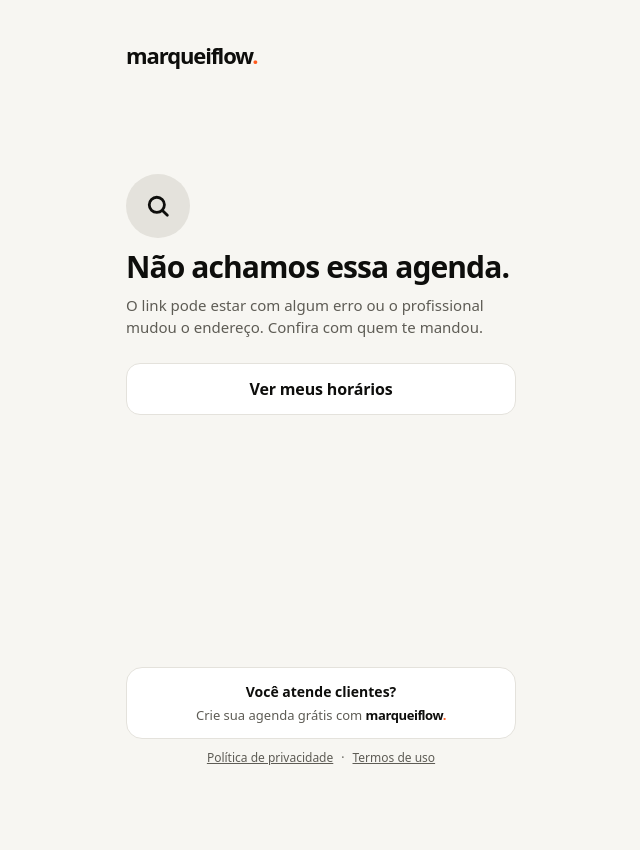
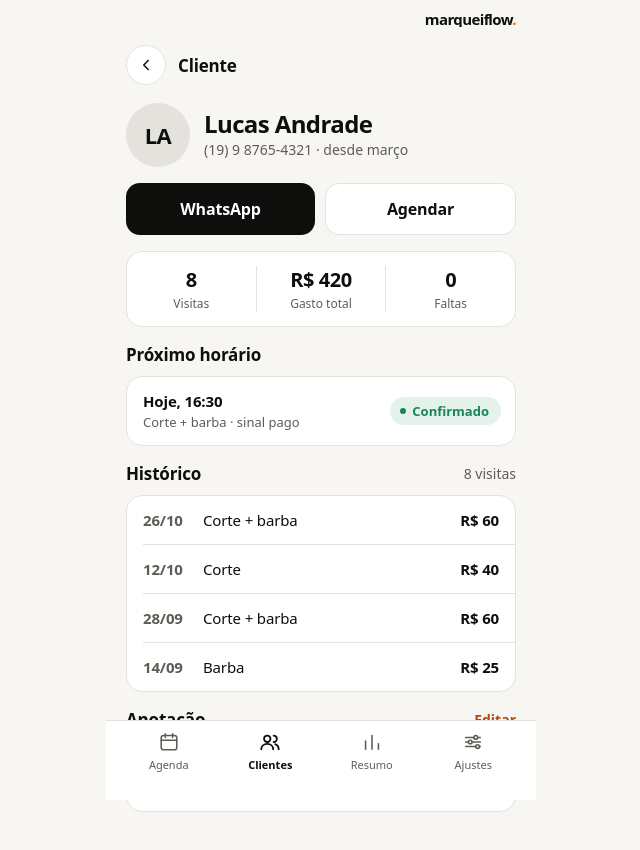
Before and after one commit to KauaCasella/marqueiflow, a React (Vite) app in the folder frontend/: page /painel/clientes/1 in a window 1280 px wide. Shown: the top 850 px of the page, without its empty margins (319-959 px from the left). Before the commit the page ends 800 px from the top, so only its background shows below. Built offline with nearby package versions, Linux system fonts and the light colour scheme.

Commit message:
CLT-02: tela de detalhes do cliente (somente tela)

```diff
--- /dev/null
+++ b/frontend/src/presentation/components/clientes/clientesExemplo.js
@@ -0,0 +1,49 @@
+// Clientes de exemplo (Figma · 11 Clientes) até existir back-end.
+// Usados na lista (CLT-01) e nos detalhes do cliente (CLT-02).
+export const CLIENTES = [
+  {
+    id: 1,
+    iniciais: "LA",
+    nome: "Lucas Andrade",
+    ultimaVisita: "Hoje, 16:30 · 8 visitas",
+    visitas: 8,
+    total: "R$ 420",
+  },
+  {
+    id: 2,
+    iniciais: "MC",
+    nome: "Mateus Costa",
+    ultimaVisita: "Há 12 dias · 5 visitas",
+    visitas: 5,
+    total: "R$ 250",
+  },
+  {
+    id: 3,
+    iniciais: "PA",
+    nome: "Pedro Alves",
+    ultimaVisita: "Há 18 dias · 11 visitas",
+    visitas: 11,
+    total: "R$ 610",
+  },
+  {
+    id: 4,
+    iniciais: "RS",
+    nome: "Rafael Santos",
+    ultimaVisita: "Há 34 dias · 3 visitas",
+    visitas: 3,
+    total: "R$ 140",
+    sumido: true,
+  },
+  {
+    id: 5,
+    iniciais: "GN",
+    nome: "Gabriel Nunes",
+    ultimaVisita: "Há 41 dias · 6 visitas",
+    visitas: 6,
+    total: "R$ 300",
+    sumido: true,
+  },
+];
+
+/** Cliente de exemplo pelo id da rota; undefined se não existir. */
+export const acharCliente = (id) => CLIENTES.find((c) => c.id === Number(id));
--- /dev/null
+++ b/frontend/src/presentation/pages/painel/ClientePage.jsx
@@ -0,0 +1,168 @@
+// CLT-02 — Detalhes do cliente (só a tela; Figma 11b · Detalhes do cliente)
+// Nome, iniciais, visitas e total vêm do cliente tocado na lista; o resto é o exemplo do Figma.
+import { useState } from "react";
+import { Navigate, useNavigate, useParams } from "react-router";
+import { PainelLayout } from "@/presentation/components/painel/PainelLayout";
+import { NovoAgendamentoSheet } from "@/presentation/components/agenda/NovoAgendamentoSheet";
+import { acharCliente } from "@/presentation/components/clientes/clientesExemplo";
+import { Button } from "@/presentation/components/ui/Button";
+import { IconButton } from "@/presentation/components/ui/IconButton";
+import { ListGroup } from "@/presentation/components/ui/ListGroup";
+import { StatusBadge } from "@/presentation/components/ui/StatusBadge";
+import { cn } from "@/presentation/utils/cn";
+import voltarIcon from "@/presentation/assets/icons/voltar-18.svg";
+
+// Exemplo até existir back-end.
+const CONTATO = "(19) 9 8765-4321 · desde março";
+const PROXIMO = {
+  quando: "Hoje, 16:30",
+  detalhe: "Corte + barba · sinal pago",
+  status: "confirmado",
+};
+const HISTORICO = [
+  { data: "26/10", servico: "Corte + barba", valor: "R$ 60" },
+  { data: "12/10", servico: "Corte", valor: "R$ 40" },
+  { data: "28/09", servico: "Corte + barba", valor: "R$ 60" },
+  { data: "14/09", servico: "Barba", valor: "R$ 25" },
+];
+const ANOTACAO = "Prefere máquina 1 nas laterais e tesoura em cima. Costuma vir às segundas.";
+
+const abrirWhatsApp = () => window.open("https://wa.me/", "_blank", "noopener");
+
+const TITULO = "text-[17px] font-semibold tracking-[-0.17px] text-ink";
+
+export default function ClientePage() {
+  const { id } = useParams();
+  const navigate = useNavigate();
+  const [agendando, setAgendando] = useState(false);
+  const [anotacao, setAnotacao] = useState(ANOTACAO);
+  const [editando, setEditando] = useState(false);
+
+  const cliente = acharCliente(id);
+  if (!cliente) return <Navigate to="/painel/clientes" replace />;
+
+  const numeros = [
+    { valor: cliente.visitas, rotulo: "Visitas" },
+    { valor: cliente.total, rotulo: "Gasto total" },
+    { valor: 0, rotulo: "Faltas" },
+  ];
+
+  return (
+    <PainelLayout aba="clientes" className="gap-4 pt-0 leading-[normal]">
+      <header className="-mb-1 flex h-13 items-center gap-3">
+        <IconButton
+          icon={voltarIcon}
+          iconSize={18}
+          label="Voltar para clientes"
+          onClick={() => navigate("/painel/clientes")}
+        />
+        <p className={TITULO}>Cliente</p>
+      </header>
+
+      <section className="flex items-center gap-3.5">
+        <span className="flex size-16 shrink-0 items-center justify-center rounded-full bg-line text-[22px] font-semibold tracking-[-0.44px] text-ink">
+          {cliente.iniciais}
+        </span>
+        <div className="flex min-w-0 flex-1 flex-col gap-[3px]">
+          <h1 className="text-2xl leading-[1.15] font-semibold tracking-[-0.6px] text-ink">
+            {cliente.nome}
+          </h1>
+          <p className="text-sm text-ink-2">{CONTATO}</p>
+        </div>
+      </section>
+
+      <div className="flex gap-2.5">
+        <Button className="min-w-0 flex-1 px-3" onClick={abrirWhatsApp}>
+          WhatsApp
+        </Button>
+        <Button
+          variant="secundario"
+          className="min-w-0 flex-1 px-3"
+          onClick={() => setAgendando(true)}
+        >
+          Agendar
+        </Button>
+      </div>
+
+      <dl className="flex items-center rounded-2xl border border-line bg-surface py-3.5">
+        {numeros.map((n, i) => (
+          <div
+            key={n.rotulo}
+            className={cn(
+              "flex flex-1 flex-col-reverse items-center gap-0.5",
+              i > 0 && "border-l border-line",
+            )}
+          >
+            <dt className="text-xs text-ink-2">{n.rotulo}</dt>
+            <dd className="text-xl font-semibold tracking-[-0.4px] text-ink tabular-nums">
+              {n.valor}
+            </dd>
+          </div>
+        ))}
+      </dl>
+
+      <section className="flex flex-col gap-2.5">
+        <h2 className={TITULO}>Próximo horário</h2>
+        <div className="flex items-center gap-3 rounded-2xl border border-line bg-surface py-3.5 pr-3.5 pl-4">
+          <div className="flex min-w-0 flex-1 flex-col gap-0.5">
+            <p className="text-[15px] font-semibold tracking-[-0.15px] text-ink">
+              {PROXIMO.quando}
+            </p>
+            <p className="text-[13px] text-ink-2">{PROXIMO.detalhe}</p>
+          </div>
+          <StatusBadge status={PROXIMO.status} />
+        </div>
+      </section>
+
+      <section className="flex flex-col gap-2.5">
+        <div className="flex items-center justify-between">
+          <h2 className={TITULO}>Histórico</h2>
+          <p className="text-sm font-medium text-ink-2">{cliente.visitas} visitas</p>
+        </div>
+        <ListGroup inset>
+          {HISTORICO.map((h) => (
+            <p
+              key={h.data}
+              className="flex items-center gap-3.5 px-4 py-3.5 text-[15px] tracking-[-0.15px]"
+            >
+              <span className="w-[46px] shrink-0 font-semibold text-ink-2 tabular-nums">
+                {h.data}
+              </span>
+              <span className="min-w-0 flex-1 text-ink">{h.servico}</span>
+              <span className="shrink-0 font-semibold text-ink tabular-nums">{h.valor}</span>
+            </p>
+          ))}
+        </ListGroup>
+      </section>
+
+      <section className="flex flex-col gap-2.5">
+        <div className="flex items-center justify-between">
+          <h2 className={TITULO}>Anotação</h2>
+          <button
+            type="button"
+            onClick={() => setEditando((v) => !v)}
+            className="-my-3 flex h-11 pressable items-center text-sm font-semibold text-accent-strong"
+          >
+            {editando ? "Pronto" : "Editar"}
+          </button>
+        </div>
+        <div className="rounded-2xl border border-line bg-surface px-4 py-3.5 focus-within:border-ink">
+          {editando ? (
+            <textarea
+              value={anotacao}
+              onChange={(e) => setAnotacao(e.target.value)}
+              aria-label="Anotação sobre o cliente"
+              autoFocus
+              onFocus={(e) => e.target.setSelectionRange(anotacao.length, anotacao.length)}
+              className="field-sizing-content min-h-[2lh] w-full resize-none bg-transparent text-sm leading-[1.45] text-ink outline-none"
+            />
+          ) : (
+            <p className="text-sm leading-[1.45] whitespace-pre-line text-ink">{anotacao}</p>
+          )}
+        </div>
+      </section>
+
+      <NovoAgendamentoSheet open={agendando} onClose={() => setAgendando(false)} />
+    </PainelLayout>
+  );
+}
--- a/frontend/src/presentation/pages/painel/ClientesPage.jsx
+++ b/frontend/src/presentation/pages/painel/ClientesPage.jsx
@@ -1,6 +1,8 @@
 // CLT-01 — Clientes (só a tela; dados de exemplo do Figma)
 import { useState } from "react";
+import { useNavigate } from "react-router";
 import { PainelLayout } from "@/presentation/components/painel/PainelLayout";
+import { CLIENTES } from "@/presentation/components/clientes/clientesExemplo";
 import { ListaClientes } from "@/presentation/components/clientes/ListaClientes";
 import { SegmentedControl } from "@/presentation/components/ui/SegmentedControl";
 import buscaIcon from "@/presentation/assets/icons/busca-18.svg";
@@ -12,47 +14,8 @@ const FILTROS = [
   { value: "novos", label: "Novos", count: 9 },
 ];
 
-const CLIENTES = [
-  {
-    id: 1,
-    iniciais: "LA",
-    nome: "Lucas Andrade",
-    ultimaVisita: "Hoje, 16:30 · 8 visitas",
-    total: "R$ 420",
-  },
-  {
-    id: 2,
-    iniciais: "MC",
-    nome: "Mateus Costa",
-    ultimaVisita: "Há 12 dias · 5 visitas",
-    total: "R$ 250",
-  },
-  {
-    id: 3,
-    iniciais: "PA",
-    nome: "Pedro Alves",
-    ultimaVisita: "Há 18 dias · 11 visitas",
-    total: "R$ 610",
-  },
-  {
-    id: 4,
-    iniciais: "RS",
-    nome: "Rafael Santos",
-    ultimaVisita: "Há 34 dias · 3 visitas",
-    total: "R$ 140",
-    sumido: true,
-  },
-  {
-    id: 5,
-    iniciais: "GN",
-    nome: "Gabriel Nunes",
-    ultimaVisita: "Há 41 dias · 6 visitas",
-    total: "R$ 300",
-    sumido: true,
-  },
-];
-
 export default function ClientesPage() {
+  const navigate = useNavigate();
   const [filtro, setFiltro] = useState("todos");
   const [busca, setBusca] = useState("");
 
@@ -102,8 +65,7 @@ export default function ClientesPage() {
         </button>
       </section>
 
-      {/* TODO(CLT-01): tocar no cliente abre os detalhes dele. */}
-      <ListaClientes clientes={CLIENTES} />
+      <ListaClientes clientes={CLIENTES} onAbrir={(c) => navigate(`/painel/clientes/${c.id}`)} />
     </PainelLayout>
   );
 }
--- a/frontend/src/presentation/pages/painel/index.js
+++ b/frontend/src/presentation/pages/painel/index.js
@@ -1,6 +1,7 @@
 // Páginas da área "painel" — importe daqui: import { X } from "@/presentation/pages/painel".
 export { default as AgendaHojePage } from "./AgendaHojePage";
 export { default as AjustesPage } from "./AjustesPage";
+export { default as ClientePage } from "./ClientePage";
 export { default as ClientesPage } from "./ClientesPage";
 export { default as DiaPage } from "./DiaPage";
 export { default as FolgasPage } from "./FolgasPage";
--- a/frontend/src/routes/painel.jsx
+++ b/frontend/src/routes/painel.jsx
@@ -2,6 +2,7 @@
 import {
   AgendaHojePage,
   AjustesPage,
+  ClientePage,
   ClientesPage,
   DiaPage,
   FolgasPage,
@@ -19,6 +20,7 @@ export const painelRoutes = [
   { path: "/painel/semana", element: <SemanaPage /> }, // AG-03
   { path: "/painel/semana/:dia", element: <DiaPage /> }, // AG-04
   { path: "/painel/clientes", element: <ClientesPage /> }, // CLT-01
+  { path: "/painel/clientes/:id", element: <ClientePage /> }, // CLT-02
   { path: "/painel/resumo", element: <ResumoPage /> }, // RES-01
   { path: "/painel/ajustes", element: <AjustesPage /> }, // AJ-01
   { path: "/painel/ajustes/servicos", element: <ServicosPage /> }, // AJ-02
```
